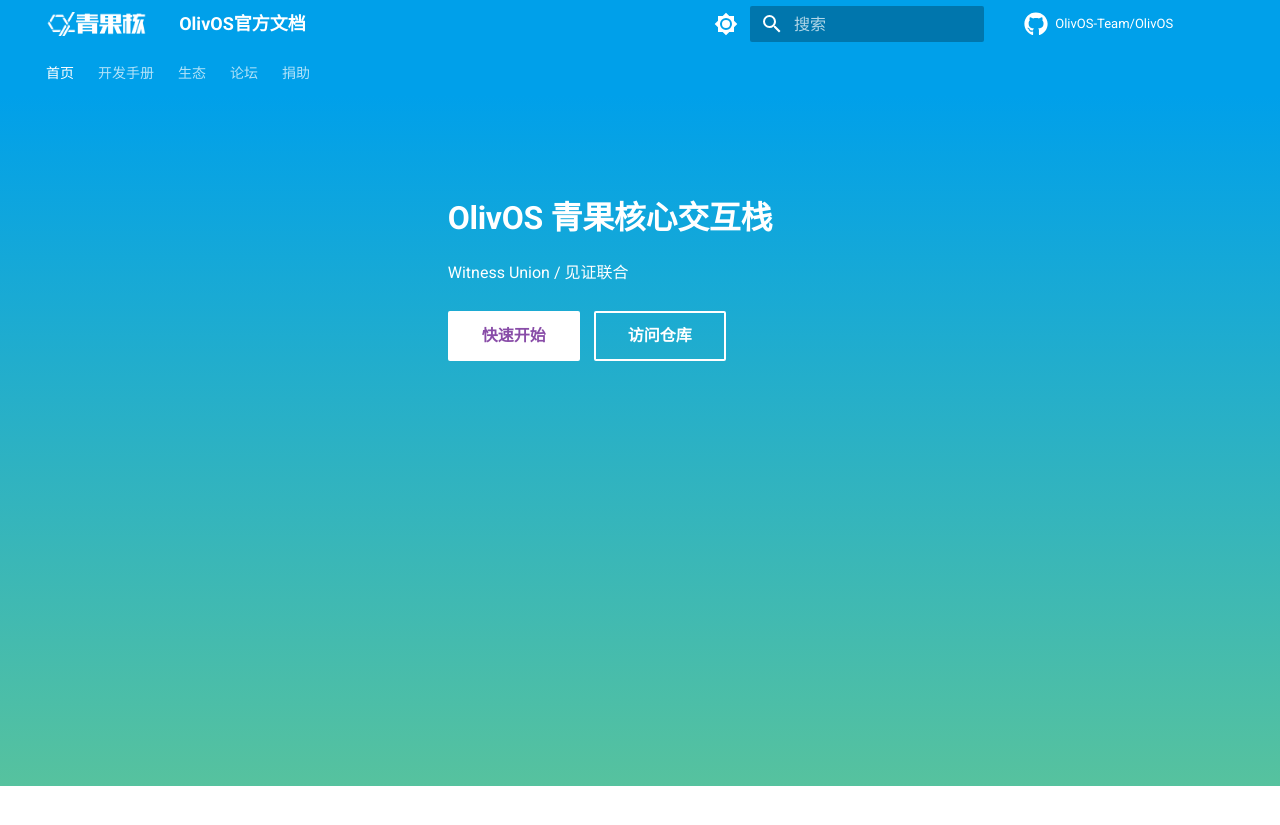
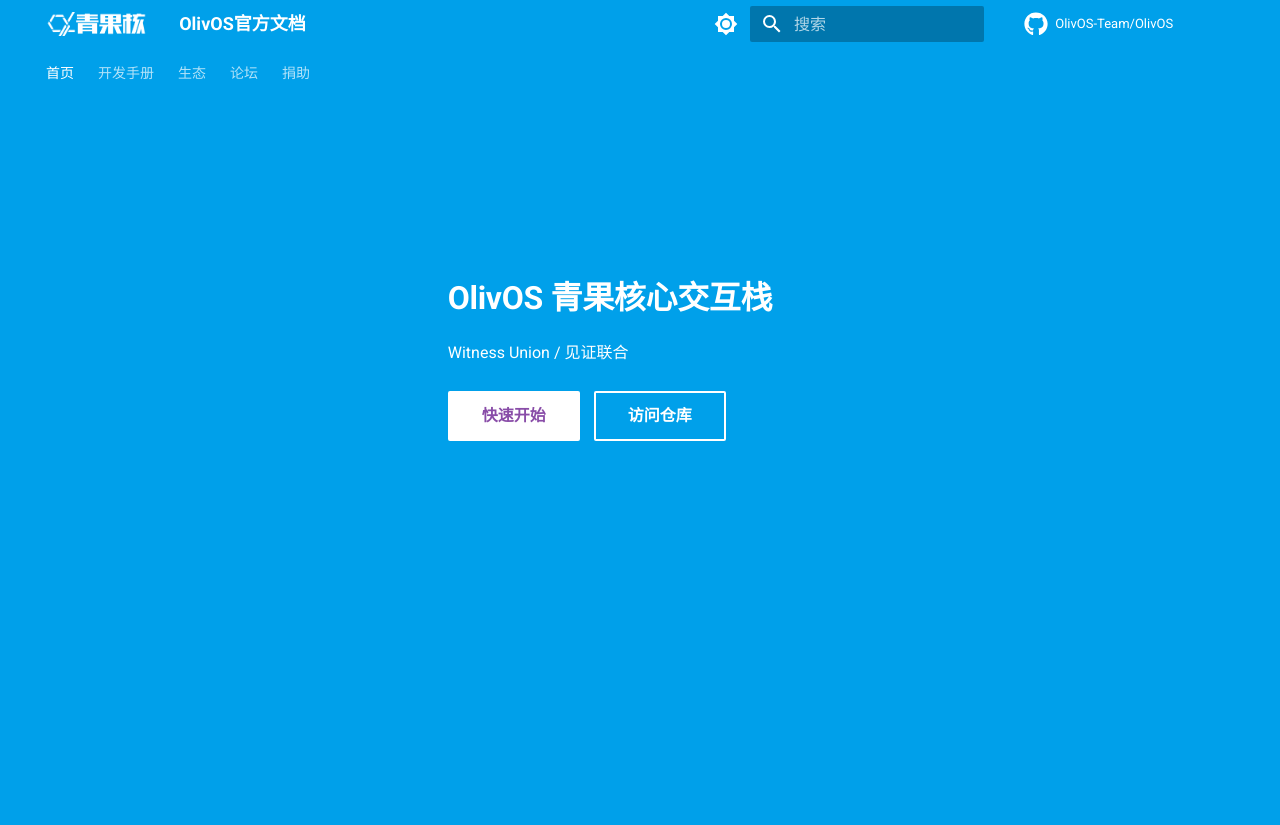
Before and after one commit to OlivOS-Team/OlivOSDoc, an MkDocs documentation site: the page built from docs/index.md, in a window 1280 px wide. Shown: the top 825 px of the page. Built offline with MkDocs 1.6.1 and Material for MkDocs 9.7.7, drawn with Linux system fonts in a browser that asks for light colours; comment, search, counter and statistics services are not loaded.

Commit message:
更新样式

```diff
--- a/docs/overrides/home.html
+++ b/docs/overrides/home.html
@@ -4,6 +4,14 @@
 {% block tabs %}
 {{ super() }}
 <style>
+    body {
+        background-color: var(--md-primary-fg-color);
+    }
+
+    .md-header--shadow {
+        box-shadow: none;
+        transition: transform .25s cubic-bezier(.1,.7,.1,1),box-shadow .25s;
+    }
 
     .md-main {
         flex-grow: 0
@@ -11,12 +19,12 @@
 
     .md-main__inner {
         display: flex;
-        height: 100%;
+        bottom: 0;
     }
 
     .tx-container {
         padding-top: .0rem;
-        background: linear-gradient(to bottom, var(--md-primary-fg-color), hsla(160deg,47%,55%,1) 99%,#fff 99%)
+        background: linear-gradient(to bottom, var(--md-primary-fg-color), var(--md-primary-fg-color) 100%)
     }
 
     .tx-hero {
@@ -32,7 +40,8 @@
     }
 
     .tx-hero__content {
-        padding-bottom: 10rem;
+        padding-top: 8rem;
+        padding-bottom: 0rem;
         margin-bottom: 10rem;
         margin: 0 auto;
     }
@@ -124,8 +133,10 @@
 
         .tx-hero__content {
             max-width: 22rem;
+            padding-top: 4rem;
+            padding-bottom: 0rem;
             margin-top: 3.5rem;
-            margin-bottom: 10rem;
+            margin-bottom: 1.0rem;
             margin-left: 1.0rem;
             margin-right: 4.0rem;
             align-items: center;
@@ -273,5 +284,7 @@
 </div>
 -->
 {% endblock %}
+<!--
 {% block content %}{% endblock %}
 {% block footer %}{% endblock %}
+-->
```
